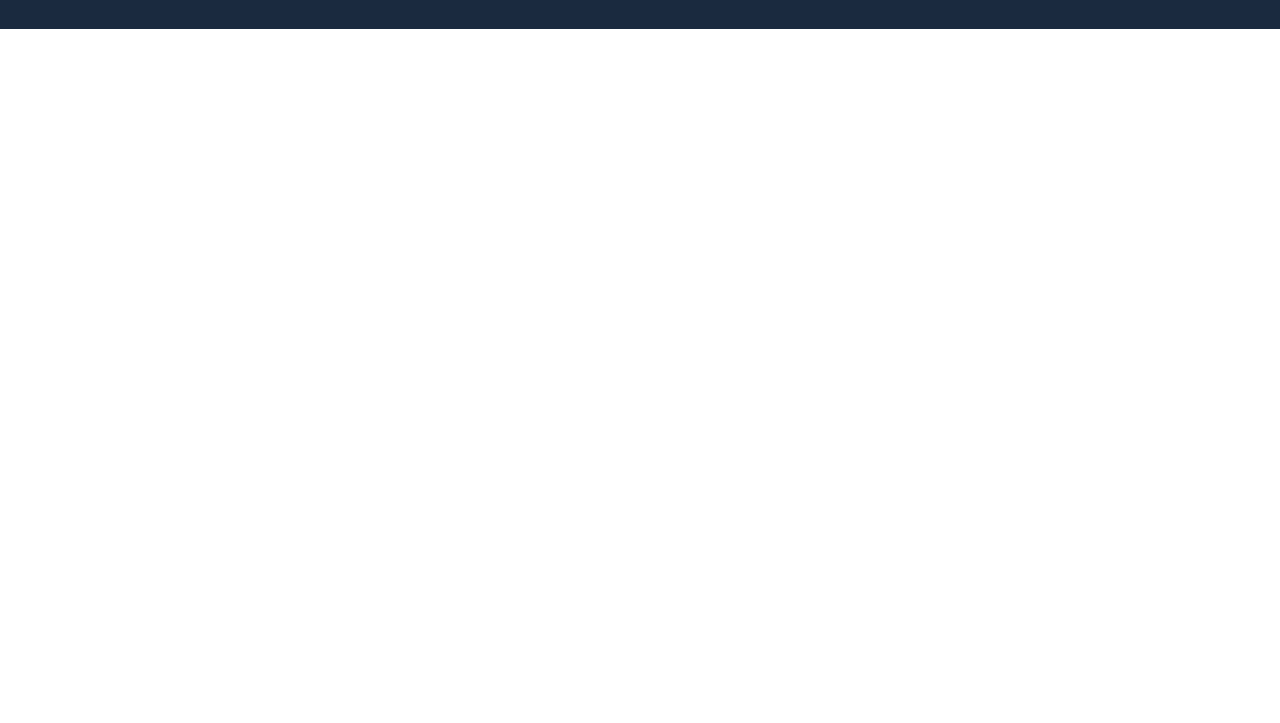
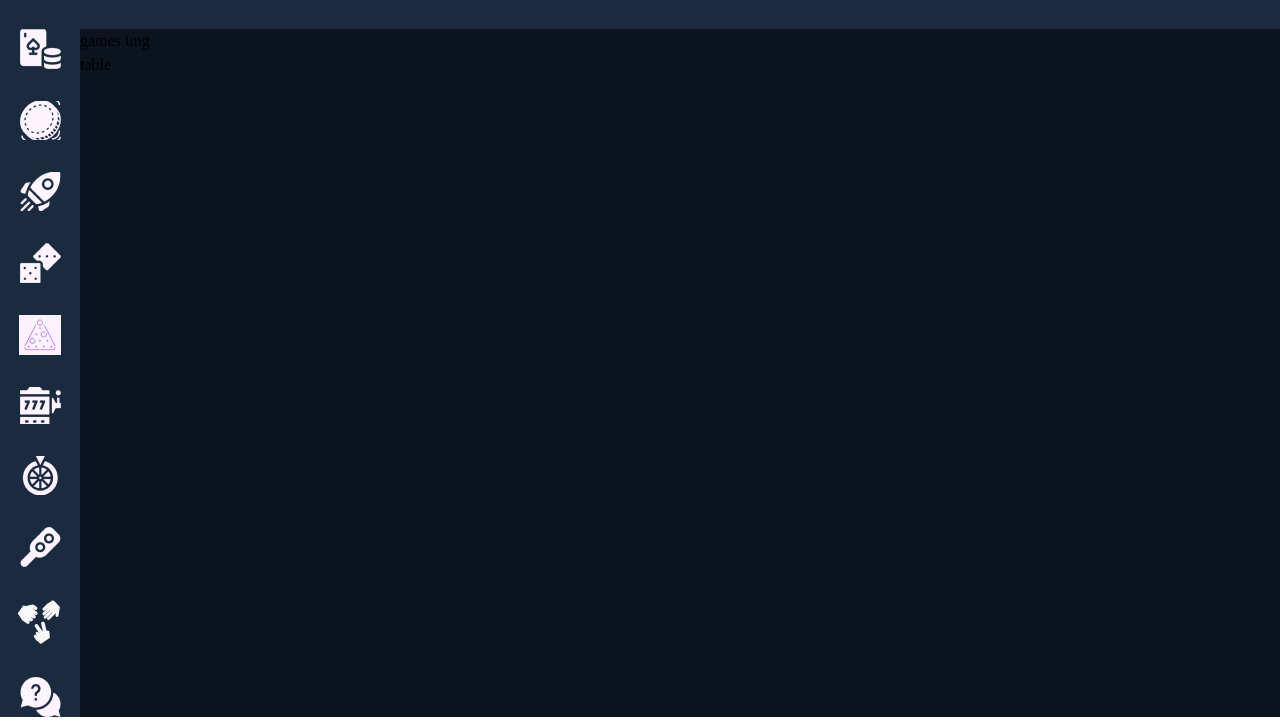
Before and after one commit to ralphvirtucio/wen-lambo, a plain HTML site: page index.html in a window 1280 px wide. Shown: the part 77-800 px from the top of the page. Drawn offline with nearby package versions, Linux system fonts and the light colour scheme.

Commit message:
WIP: Main Content

```diff
--- a/index.html
+++ b/index.html
@@ -16,7 +16,7 @@
     <header class="header">
       <img src="./images/wen-lambo-logo.jpg" alt="Wen Lambo Logo" />
 
-      <nav class="nav">
+      <div class="header__cta">
         <div class="user-money__container">
           <img src="./images/dollar.png" alt="Dollar" />
           <p class="user-money">2,45,89,567</p>
@@ -24,7 +24,31 @@
 
         <button class="header__btn btn--bank">Bank</button>
         <button class="header__btn btn--connect-wallet">Connect Wallet</button>
-      </nav>
+      </div>
     </header>
+
+    <div class="main__content">
+      <aside class="side-bar">
+        <ul class="wen-lambo__cta">
+          <li><img src="./images/black-jack.png" alt="Black Jack" /></li>
+          <li><img src="./images/coinflip.png" alt="Coin Flip" /></li>
+          <li><img src="./images/crash.png" alt="Crash" /></li>
+          <li><img src="./images/dice.png" alt="Dice" /></li>
+          <li><img src="./images/plinko.png" alt="Plinko" /></li>
+          <li><img src="./images/jackpot.png" alt="Jackpot" /></li>
+          <li><img src="./images/roulette.png" alt="Roulette" /></li>
+          <li><img src="./images/two-up.png" alt="Two Up" /></li>
+          <li><img src="./images/game.png" alt="Game" /></li>
+          <li><img src="./images/support.png" alt="Support" /></li>
+        </ul>
+      </aside>
+      <main class="hero">
+        <section class="games">games img</section>
+
+        <table class="bets-leaderboard">
+          table
+        </table>
+      </main>
+    </div>
   </body>
 </html>
--- a/style.css
+++ b/style.css
@@ -20,9 +20,11 @@ dd {
 }
 
 /* Remove list styles on ul, ol elements with a list role, which suggests default styling will be removed */
-ul[role='list'],
-ol[role='list'] {
+ul,
+ol {
   list-style: none;
+  padding: 0;
+  margin: 0;
 }
 
 /* Set core root defaults */
@@ -86,7 +88,7 @@ select {
   padding-block: 2rem;
 }
 
-.nav {
+.header__cta {
   display: flex;
   align-items: center;
   gap: 3rem;
@@ -123,3 +125,37 @@ select {
   padding-inline: 2rem;
   padding-block: .5rem;
 }
+
+/* *************************** */
+
+/* MAIN  */
+
+.main__content {
+  display: grid;
+  grid-template-columns: auto 1fr;
+}
+
+/* *************************** */
+
+/* SIDEBAR */
+
+.side-bar {
+  background-color: #1A2A3F;
+  padding-inline: 1rem;
+}
+
+.wen-lambo__cta {
+  display: flex;
+  align-items: center;
+  flex-direction: column;
+  gap: 2rem;
+
+}
+
+/* *************************** */
+
+/* HERO */
+
+.hero {
+  background-color: #0B141E;
+}
```
Also changed, not shown: images/game.png (added), images/plinko.png (added).
